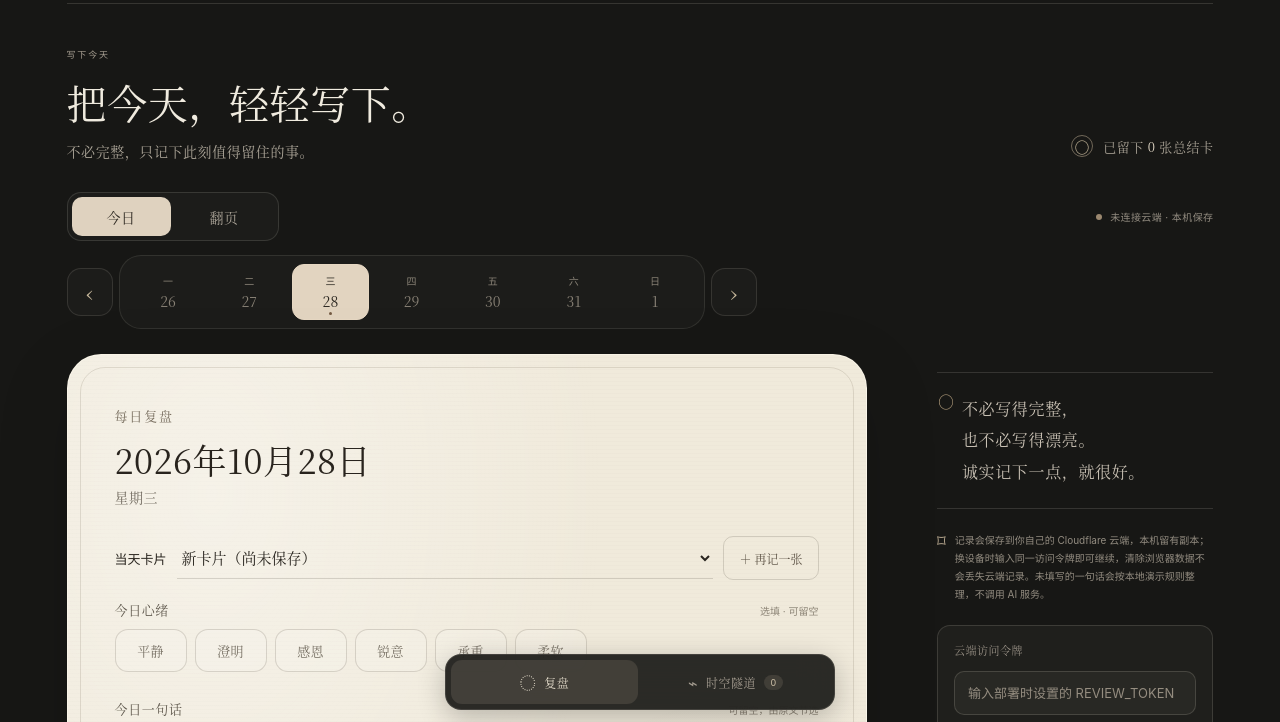
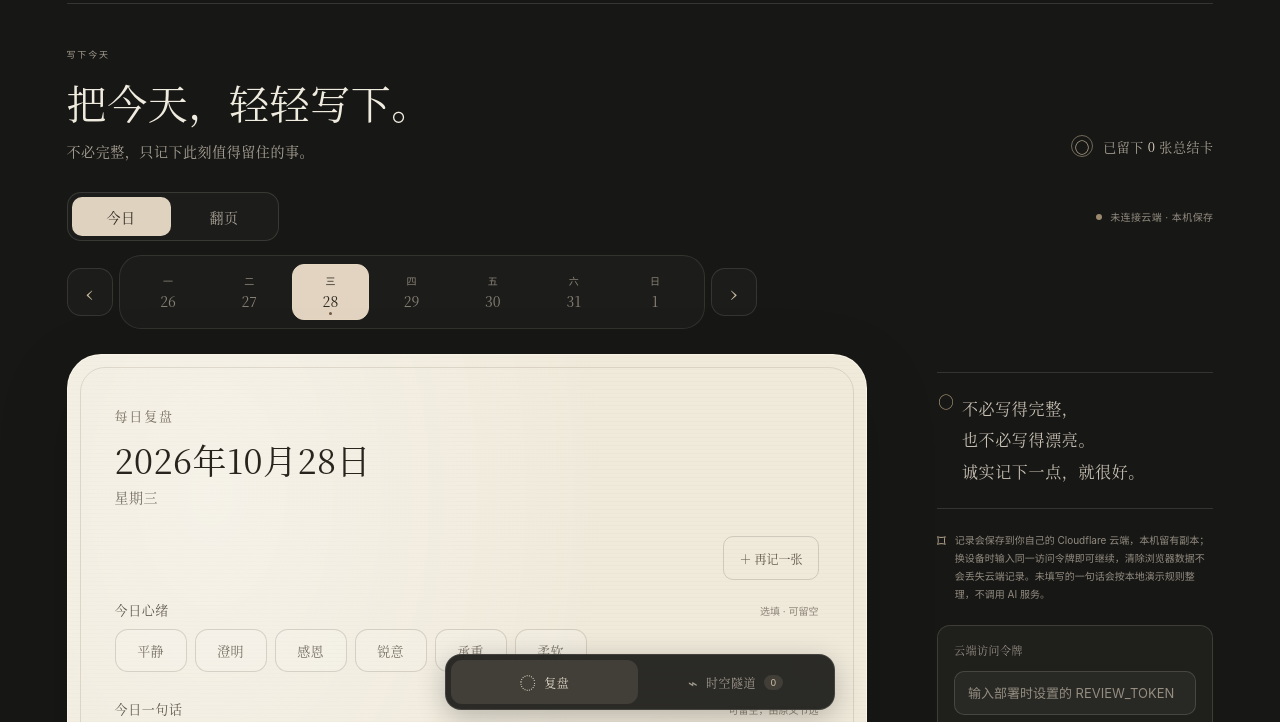
Before and after one commit to alhcrways/article, a website: page public/index.html in a window 1280 px wide. Shown: the part 78-800 px from the top of the page. Drawn offline with Linux system fonts and the light colour scheme.

Commit message:
移除当天卡片下拉选择，保留再记一张按钮

```diff
--- a/public/index.html
+++ b/public/index.html
@@ -49,7 +49,7 @@
                   <h2 id="selectedDateHeading"></h2>
                   <p class="paper-weekday" id="selectedWeekday"></p>
                 </div>
-                <div class="day-card-controls"><label for="dayCards">当天卡片</label><select id="dayCards" class="field-input" aria-label="选择当天卡片"></select><button id="newReview" class="secondary" type="button">＋ 再记一张</button></div>
+                <div class="day-card-controls"><button id="newReview" class="secondary" type="button">＋ 再记一张</button></div>
                 <input id="entryDate" name="date" type="date" aria-label="复盘日期" class="visually-hidden-date">
 
                 <fieldset class="mood-field">
@@ -368,18 +368,6 @@
         const dayItems = sortedReviews().filter((item) => item.date === selected);
         const existing = options.newCard ? null : (dayItems.find((item) => item.id === editingId) || (editingId === null ? dayItems[0] : null));
         editingId = existing?.id || '';
-        const selector = $('dayCards');
-        selector.replaceChildren();
-        for (const item of dayItems) {
-          const option = document.createElement('option');
-          option.value = item.id; option.textContent = item.title || '今日回响';
-          selector.append(option);
-        }
-        if (!existing) {
-          const option = document.createElement('option');
-          option.value = ''; option.textContent = '新卡片（尚未保存）'; selector.append(option);
-        }
-        selector.value = editingId;
         saveButton.querySelector('span').textContent = existing ? '保存修改' : '保存复盘';
         $('selectedDateHeading').textContent = dateOnly(selected);
         $('selectedWeekday').textContent = weekday(selected);
@@ -579,11 +567,6 @@
         if (hasUnsavedChanges() && !window.confirm('当前修改尚未保存。放弃修改并新建卡片吗？')) return;
         populateDate({newCard:true}); entry.focus();
       });
-      $('dayCards').addEventListener('change', () => {
-        const id = $('dayCards').value;
-        if (hasUnsavedChanges() && !window.confirm('当前修改尚未保存。放弃修改并切换卡片吗？')) { $('dayCards').value = editingId; return; }
-        editingId = id; populateDate();
-      });
       $('entryDate').addEventListener('change', () => navigateToDate(entryDate.value));
       $('prevWeek').addEventListener('click', () => { weekOffset -= 7; renderWeek(); });
       $('nextWeek').addEventListener('click', () => { weekOffset += 7; renderWeek(); });
--- a/public/styles.css
+++ b/public/styles.css
@@ -329,7 +329,5 @@ input, textarea, button { scroll-margin-bottom: 120px; }
 .local-note.synced { color: #8ba07c; }
 .local-note.synced .local-dot { background: #7fa06b; }
 
-.day-card-controls { display: flex; flex-wrap: wrap; align-items: center; gap: 10px; margin: 20px 0; }
-.day-card-controls label { font-size: 13px; }
-.day-card-controls select { flex: 1 1 140px; min-width: 0; width: auto; }
+.day-card-controls { display: flex; flex-wrap: wrap; align-items: center; justify-content: flex-end; gap: 10px; margin: 20px 0; }
 .day-card-controls button { flex-shrink: 0; }
```
Also changed, not shown: tests/multiple-reviews.test.mjs (+6 -3 lines), README.md.
